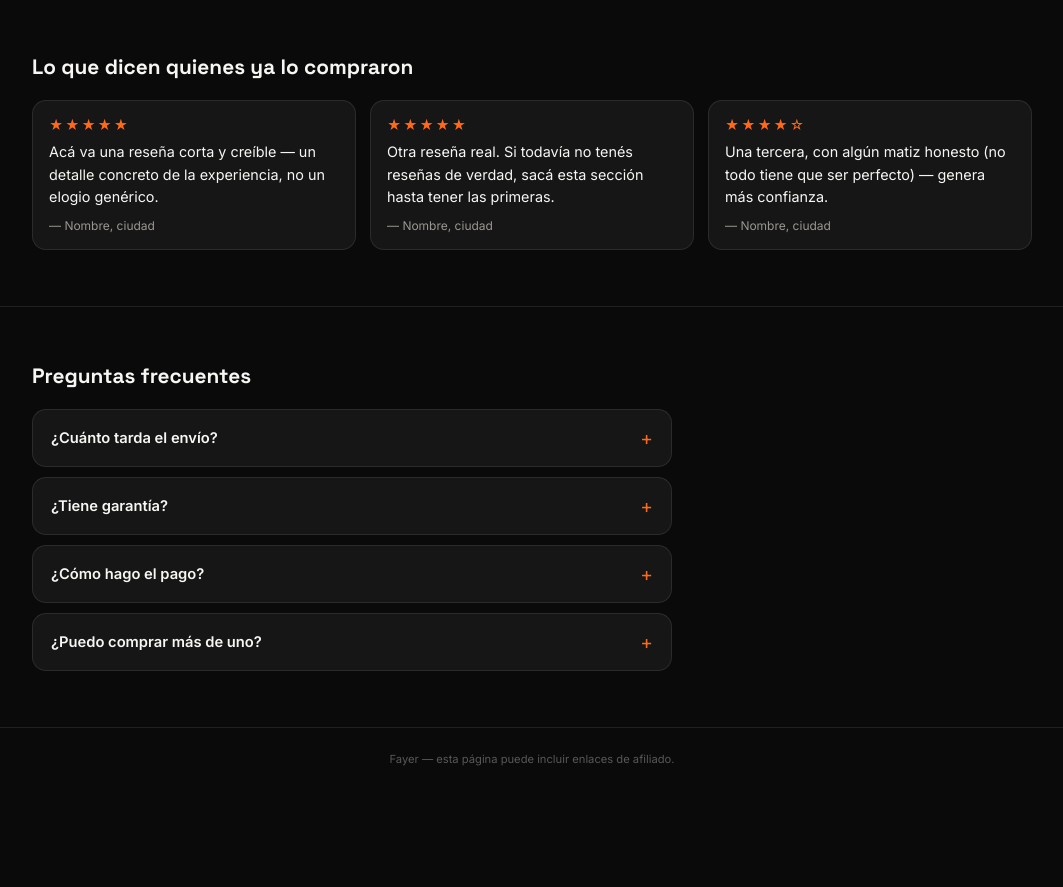
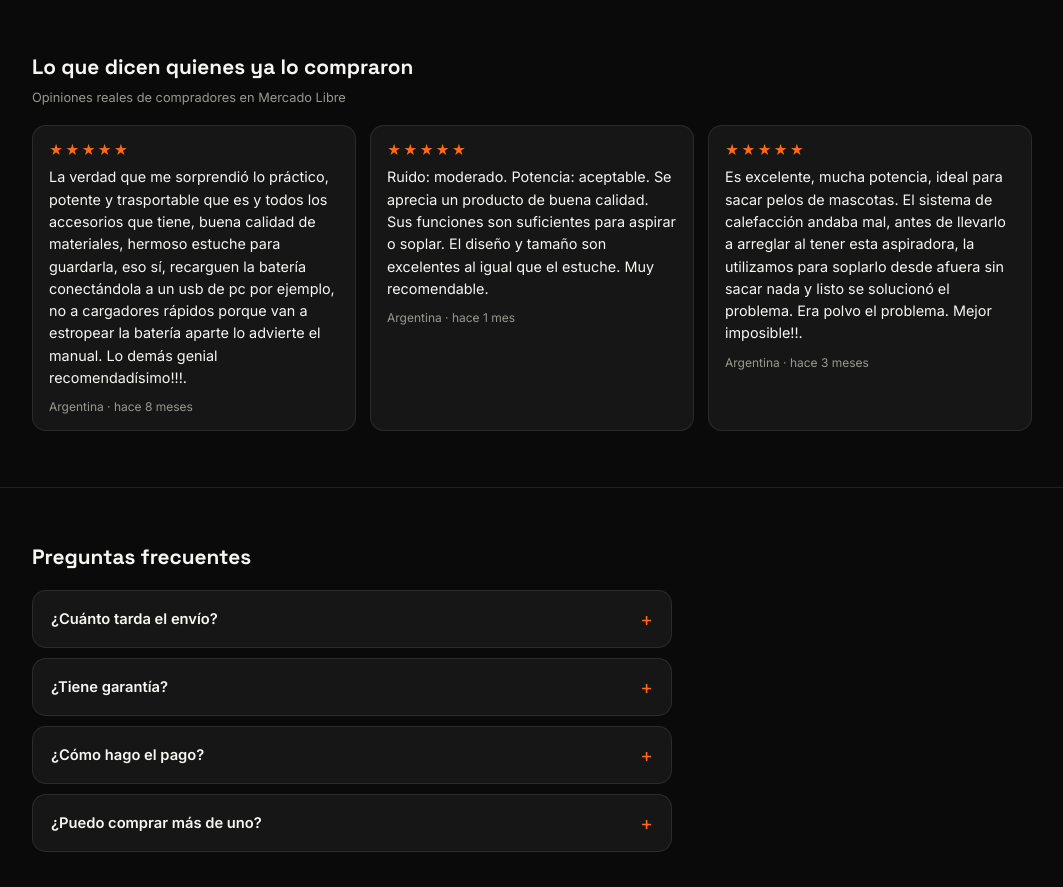
Before and after one commit to ivanoshiro08/fayer-web, a plain HTML site: page producto-1.html in a window 1280 px wide. Shown: the part 823-1710 px from the top of the page, without its empty margins (108-1171 px from the left). Before the commit the page ends 1613 px from the top, so only its background shows below. Drawn offline with Linux system fonts and the light colour scheme.

Commit message:
Suma reseñas reales de Mercado Libre a la aspiradora Voltra

```diff
--- a/producto-1.html
+++ b/producto-1.html
@@ -429,21 +429,22 @@
   <div class="section">
     <div class="section-inner">
       <h2 class="section-title">Lo que dicen quienes ya lo compraron</h2>
+      <p style="font-size:0.8rem;color:var(--text-dim);margin:-10px 0 20px;">Opiniones reales de compradores en Mercado Libre</p>
       <div class="reviews">
         <div class="review-card">
           <div class="review-stars">★★★★★</div>
-          <p class="review-text">Acá va una reseña corta y creíble — un detalle concreto de la experiencia, no un elogio genérico.</p>
-          <div class="review-author">— Nombre, ciudad</div>
+          <p class="review-text">La verdad que me sorprendió lo práctico, potente y trasportable que es y todos los accesorios que tiene, buena calidad de materiales, hermoso estuche para guardarla, eso sí, recarguen la batería conectándola a un usb de pc por ejemplo, no a cargadores rápidos porque van a estropear la batería aparte lo advierte el manual. Lo demás genial recomendadísimo!!!.</p>
+          <div class="review-author">Argentina · hace 8 meses</div>
         </div>
         <div class="review-card">
           <div class="review-stars">★★★★★</div>
-          <p class="review-text">Otra reseña real. Si todavía no tenés reseñas de verdad, sacá esta sección hasta tener las primeras.</p>
-          <div class="review-author">— Nombre, ciudad</div>
+          <p class="review-text">Ruido: moderado. Potencia: aceptable. Se aprecia un producto de buena calidad. Sus funciones son suficientes para aspirar o soplar. El diseño y tamaño son excelentes al igual que el estuche. Muy recomendable.</p>
+          <div class="review-author">Argentina · hace 1 mes</div>
         </div>
         <div class="review-card">
-          <div class="review-stars">★★★★☆</div>
-          <p class="review-text">Una tercera, con algún matiz honesto (no todo tiene que ser perfecto) — genera más confianza.</p>
-          <div class="review-author">— Nombre, ciudad</div>
+          <div class="review-stars">★★★★★</div>
+          <p class="review-text">Es excelente, mucha potencia, ideal para sacar pelos de mascotas. El sistema de calefacción andaba mal, antes de llevarlo a arreglar al tener esta aspiradora, la utilizamos para soplarlo desde afuera sin sacar nada y listo se solucionó el problema. Era polvo el problema. Mejor imposible!!.</p>
+          <div class="review-author">Argentina · hace 3 meses</div>
         </div>
       </div>
     </div>
```
